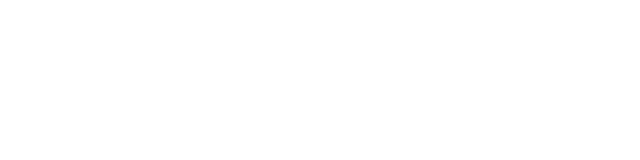
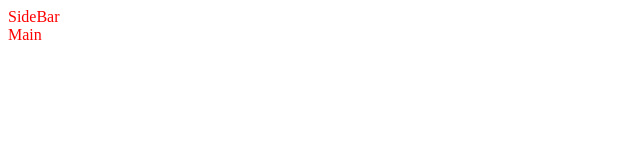
Before and after one commit to vunam/vue3-d3-typescript-node-challenge, a Vue app: page / in a window 1280 px wide. Shown: the top 160 px of the page, without its empty margins (0-640 px from the left). Built offline with nearby package versions, Linux system fonts and the light colour scheme.

Commit message:
Add initial structure and style loader config

```diff
--- a/package.json
+++ b/package.json
@@ -47,11 +47,13 @@
     "@types/node-fetch": "^2.5.8",
     "@vue/compiler-sfc": "^3.0.5",
     "chalk": "^4.1.0",
+    "css-loader": "^5.0.1",
     "dotenv": "^8.2.0",
     "express": "^4.17.1",
     "neo4j-driver": "^4.2.1",
     "node-fetch": "^2.6.1",
     "pretty-error": "^3.0.3",
+    "style-loader": "^2.0.0",
     "vue": "^3.0.5"
   }
 }
--- /dev/null
+++ b/src/app/App.vue
@@ -0,0 +1,25 @@
+<template>
+  <div class="app-container">
+    <SideBar />
+    <Main />
+  </div>
+</template>
+
+<style lang="css" scope>
+  .app-container {
+    position: relative;
+    color: red;
+  }
+</style>
+
+<script lang="ts">
+import { defineComponent } from "vue";
+import SideBar from './components/SideBar/SideBar';
+import Main from './components/Main/Main';
+
+export default defineComponent({
+  components: {
+    SideBar, Main,
+  },
+})
+</script>
--- /dev/null
+++ b/src/app/components/Main/Main.vue
@@ -0,0 +1,14 @@
+<template>
+  <div class="Main-container">
+    Main
+  </div>
+</template>
+
+<style lang="css" scope>
+</style>
+
+<script lang="ts">
+import { defineComponent } from "vue"
+
+export default defineComponent({})
+</script>
--- /dev/null
+++ b/src/app/components/SideBar/SideBar.vue
@@ -0,0 +1,14 @@
+<template>
+  <div class="SideBar-container">
+    SideBar
+  </div>
+</template>
+
+<style lang="css" scope>
+</style>
+
+<script lang="ts">
+import { defineComponent } from "vue"
+
+export default defineComponent({})
+</script>
--- a/webpack.config.js
+++ b/webpack.config.js
@@ -13,7 +13,7 @@
 		path: outputPath
 	},
 	resolve: {
-		extensions: [ '.ts', '.js', '.json' ],
+		extensions: [ '.ts', '.js', '.json', '.vue' ],
 		modules: [ resolve(__dirname, 'node_modules') ]
 	},
 	module: {
@@ -28,6 +28,10 @@
 				options: {
 					transpileOnly: true
 				}
+			},
+			{
+				test: /\.css$/i,
+				use: [ 'style-loader', 'css-loader' ]
 			}
 		]
 	},
```
Also changed, not shown: src/app/app.ts (+2 -5 lines), 1 other file (tests, documents, lock files or other folders).
